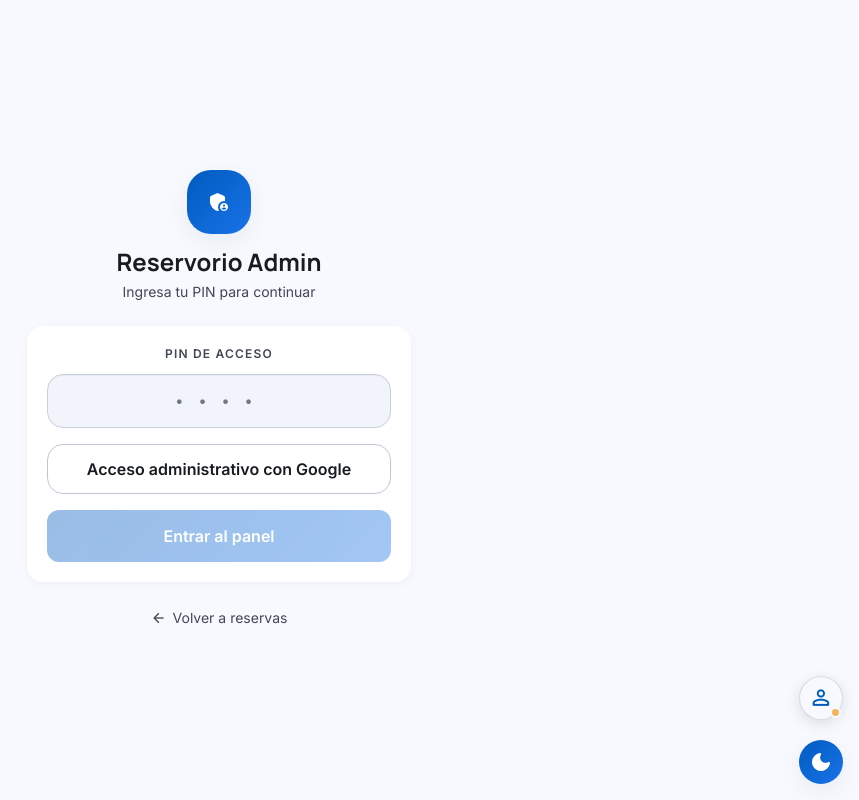
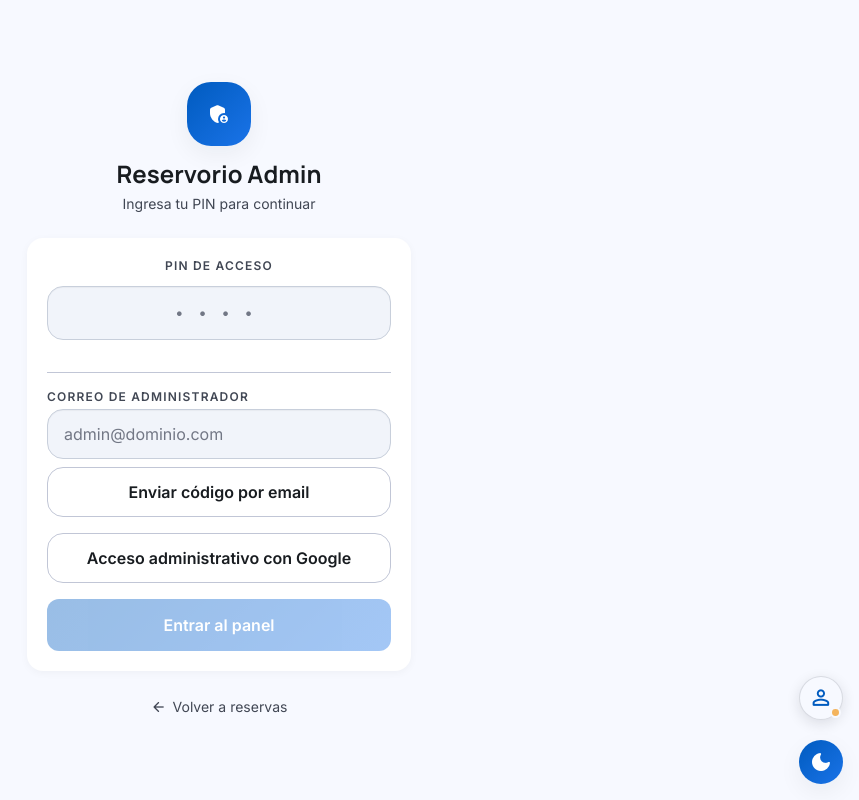
Before and after one commit to jarmandoh/Reservorio, an Angular app in the folder frontend/: page /jh-login in a window 1280 px wide. Shown: the whole page, without its empty margins (421-1280 px from the left). Built offline with nearby package versions, Linux system fonts and the light colour scheme; a web font is replaced by a local one.

Commit message:
feat(auth): add admin email OTP sign-in

```diff
--- a/frontend/src/app/features/login/login.component.ts
+++ b/frontend/src/app/features/login/login.component.ts
@@ -54,6 +54,20 @@ import { PinAuthCardComponent } from '../../shared/components/pin-auth-card/pin-
           </p>
         }
       </div>
+      <div class="mt-4 border-t border-outline-variant pt-4">
+        <label class="form-label" for="admin-email">Correo de administrador</label>
+        <input id="admin-email" type="email" class="form-input w-full" formControlName="email" placeholder="admin@dominio.com" />
+        <button type="button" class="mt-2 w-full rounded-xl border border-outline-variant px-4 py-3 font-semibold" (click)="requestOtp()" [disabled]="loading()">
+          Enviar código por email
+        </button>
+        @if (otpRequested()) {
+          <label class="form-label mt-3 block" for="admin-code">Código de verificación</label>
+          <input id="admin-code" type="text" inputmode="numeric" maxlength="8" class="form-input w-full" formControlName="code" />
+          <button type="button" class="mt-2 w-full rounded-xl bg-primary px-4 py-3 text-white font-semibold" (click)="verifyOtp()" [disabled]="loading() || form.controls.code.invalid">
+            Verificar código
+          </button>
+        }
+      </div>
       <button type="button" class="w-full rounded-xl border border-outline-variant px-4 py-3 font-semibold" (click)="loginGoogle()" [disabled]="loading()">
         Acceso administrativo con Google
       </button>
@@ -68,9 +82,12 @@ export class LoginComponent implements OnInit {
 
   readonly loading = signal(false);
   readonly loginError = signal(false);
+  readonly otpRequested = signal(false);
 
   readonly form = this.fb.group({
     pin: ['', [Validators.required, Validators.minLength(4)]],
+    email: [''],
+    code: [{ value: '', disabled: true }, [Validators.required, Validators.pattern(/^\\d{4,8}$/)]],
   });
 
   ngOnInit(): void {
@@ -105,6 +122,45 @@ export class LoginComponent implements OnInit {
     });
   }
 
+  requestOtp(): void {
+    const email = this.form.controls.email.value?.trim() ?? '';
+    if (!email || !/^[^\\s@]+@[^\\s@]+\\.[^\\s@]+$/.test(email)) {
+      this.loginError.set(true);
+      return;
+    }
+    this.loading.set(true);
+    this.loginError.set(false);
+    this.auth.requestEmailOtp(email).pipe(takeUntilDestroyed(this.destroyRef)).subscribe({
+      next: () => {
+        this.loading.set(false);
+        this.otpRequested.set(true);
+        this.form.controls.code.enable();
+      },
+      error: () => {
+        this.loading.set(false);
+        this.loginError.set(true);
+      },
+    });
+  }
+
+  verifyOtp(): void {
+    const email = this.form.controls.email.value?.trim() ?? '';
+    const code = this.form.controls.code.value?.trim() ?? '';
+    if (!email || !code) return;
+    this.loading.set(true);
+    this.loginError.set(false);
+    this.auth.verifyEmailOtp(email, code, 'admin').pipe(takeUntilDestroyed(this.destroyRef)).subscribe({
+      next: () => {
+        this.loading.set(false);
+        this.router.navigate(['/admin']);
+      },
+      error: () => {
+        this.loading.set(false);
+        this.loginError.set(true);
+      },
+    });
+  }
+
   loginGoogle(): void {
     this.loading.set(true);
     this.loginError.set(false);
```
